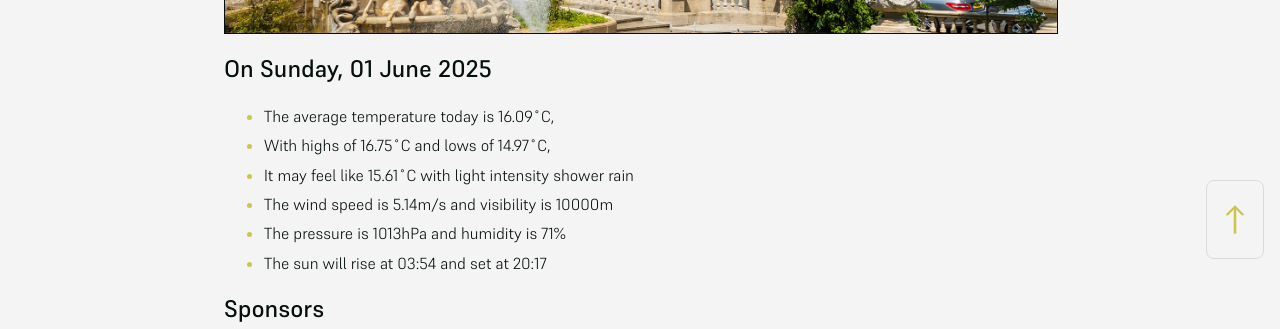
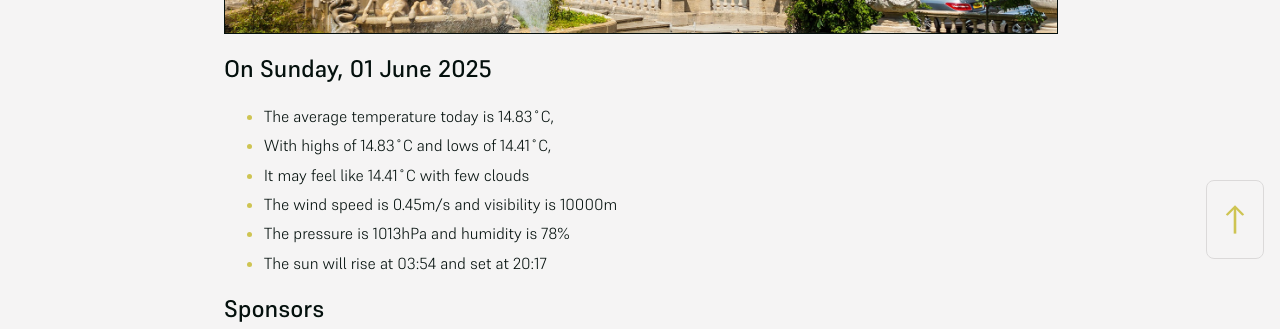
Before and after one commit to mat-0/cheltenham-open-data, a Jekyll site: the page built from index.md, in a window 1280 px wide. Shown: the part 625-954 px from the top of the page. Built offline with Jekyll 4.4.1, drawn with Linux system fonts in a browser that asks for light colours.

Commit message:
Updated 2025-06-01 19:58:03

```diff
--- a/index.md
+++ b/index.md
@@ -10,11 +10,11 @@ seo: Menu
 <!-- weather_marker starts -->
 ## On Sunday, 01 June 2025
 
-- The average temperature today is 16.09˚C,
-- With highs of 16.75˚C and lows of 14.97˚C,
-- It may feel like 15.61˚C with light intensity shower rain
-- The wind speed is 5.14m/s and visibility is 10000m
-- The pressure is 1013hPa and humidity is 71%
+- The average temperature today is 14.83˚C,
+- With highs of 14.83˚C and lows of 14.41˚C,
+- It may feel like 14.41˚C with few clouds
+- The wind speed is 0.45m/s and visibility is 10000m
+- The pressure is 1013hPa and humidity is 78%
 - The sun will rise at 03:54 and set at 20:17
 
 <!-- weather_marker ends -->
```
Also changed, not shown: _data/flood.json (+4 -4 lines), _pages/news.md (+5 -5 lines).
